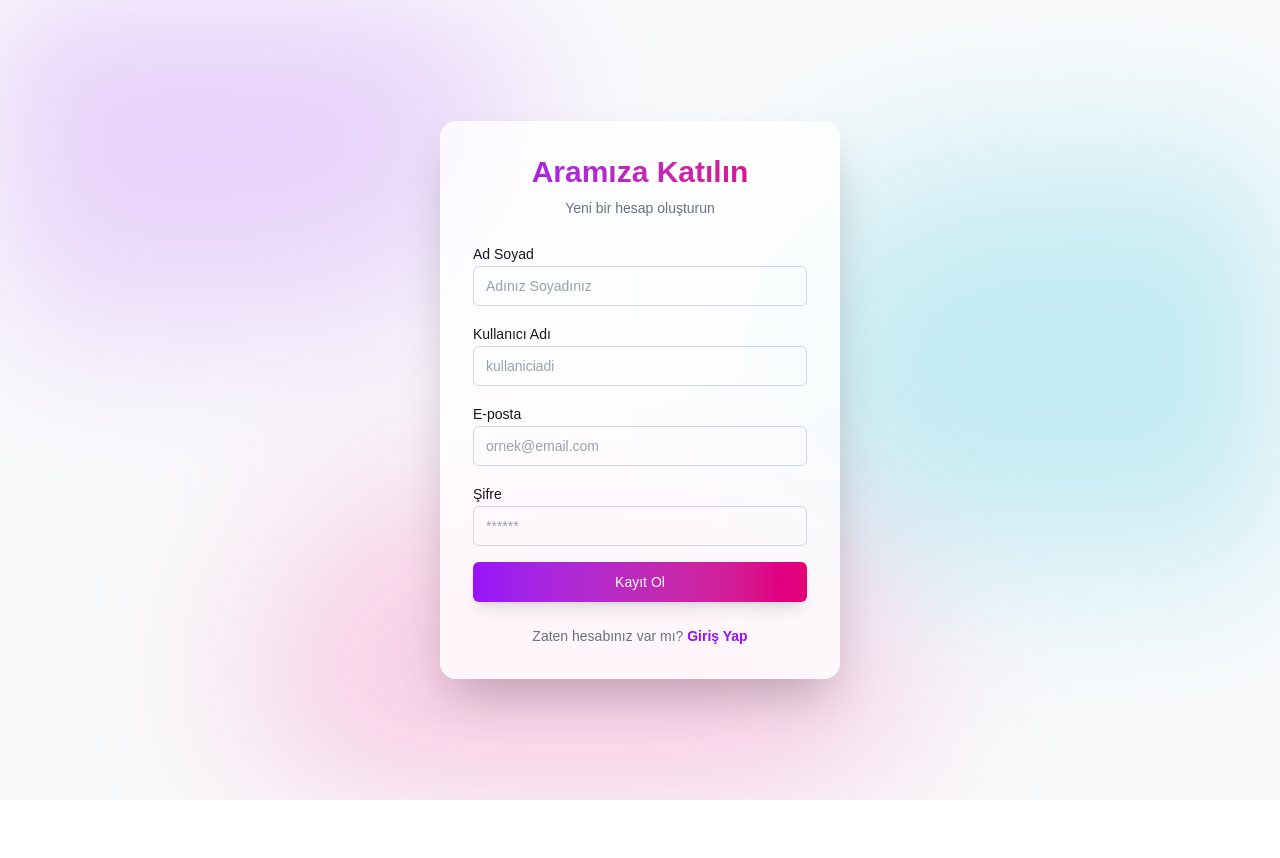
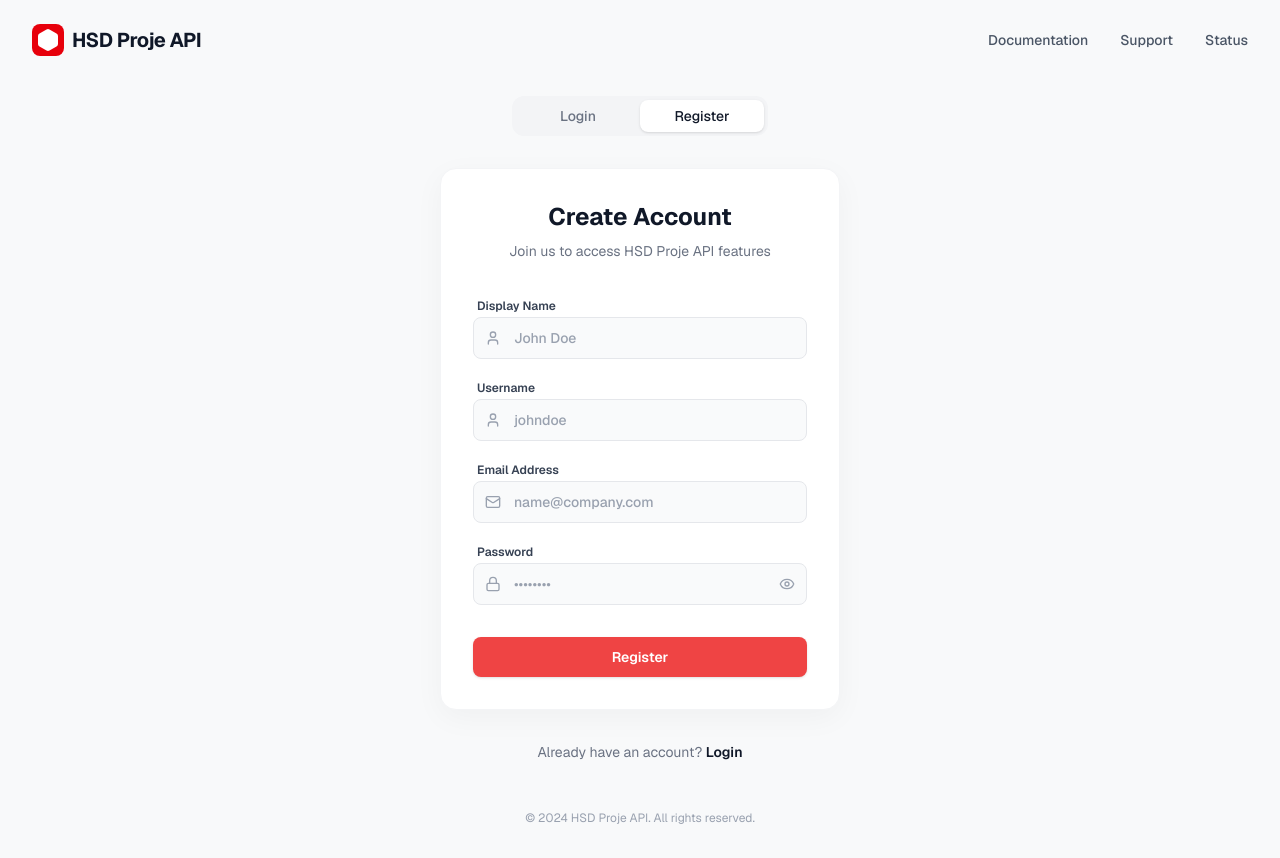
Before and after one commit to EnesMalik02/hsd-proje-front, a Next.js app: page /auth/register in a window 1280 px wide. Before the commit the page ends 800 px from the top, so only its background shows below. Built offline with nearby package versions, Linux system fonts and the light colour scheme.

Commit message:
feat: Add authentication module with dedicated layout, login, and register pages.

```diff
--- a/src/app/auth/layout.tsx
+++ b/src/app/auth/layout.tsx
@@ -1,22 +1,37 @@
+import Link from "next/link";
+import { Hexagon } from "lucide-react";
+
 export default function AuthLayout({
     children,
 }: {
     children: React.ReactNode;
 }) {
     return (
-        <div className="min-h-screen w-full flex items-center justify-center bg-gray-50 dark:bg-neutral-900 overflow-hidden relative">
-            {/* Background Gradients */}
-            <div className="absolute top-0 left-0 w-full h-full overflow-hidden blur-3xl opacity-30 pointer-events-none">
-                <div className="absolute top-[-10%] left-[-10%] w-[50%] h-[50%] bg-purple-500 rounded-full mix-blend-multiply filter blur-3xl animate-pulse"></div>
-                <div className="absolute top-[20%] right-[-10%] w-[50%] h-[50%] bg-cyan-500 rounded-full mix-blend-multiply filter blur-3xl animate-pulse" style={{ animationDelay: "2s" }}></div>
-                <div className="absolute bottom-[-10%] left-[20%] w-[50%] h-[50%] bg-pink-500 rounded-full mix-blend-multiply filter blur-3xl animate-pulse" style={{ animationDelay: "4s" }}></div>
-            </div>
+        <div className="min-h-screen w-full flex flex-col bg-[#f8f9fa] text-gray-900 font-sans">
+            {/* Navbar */}
+            <header className="w-full px-8 py-6 flex items-center justify-between">
+                <div className="flex items-center gap-2">
+                    <div className="bg-red-600 p-1 rounded-lg">
+                        <Hexagon className="w-6 h-6 text-white fill-current" />
+                    </div>
+                    <span className="text-xl font-bold tracking-tight">HSD Proje API</span>
+                </div>
+                <nav className="hidden md:flex items-center gap-8 text-sm font-medium text-gray-600">
+                    <Link href="#" className="hover:text-gray-900 transition-colors">Documentation</Link>
+                    <Link href="#" className="hover:text-gray-900 transition-colors">Support</Link>
+                    <Link href="#" className="hover:text-gray-900 transition-colors">Status</Link>
+                </nav>
+            </header>
 
-            <div className="z-10 w-full max-w-md p-6">
-                <div className="bg-white/80 dark:bg-black/40 backdrop-blur-xl border border-white/20 dark:border-white/10 shadow-2xl rounded-2xl p-8">
-                    {children}
-                </div>
-            </div>
+            {/* Main Content */}
+            <main className="flex-1 flex flex-col items-center justify-center p-4">
+                {children}
+            </main>
+
+            {/* Footer */}
+            <footer className="py-8 text-center text-xs text-gray-400">
+                © 2024 HSD Proje API. All rights reserved.
+            </footer>
         </div>
     );
 }
--- a/src/app/auth/login/page.tsx
+++ b/src/app/auth/login/page.tsx
@@ -4,13 +4,16 @@ import { useState } from "react";
 import { useRouter } from "next/navigation";
 import Link from "next/link";
 import { authApi, ApiError } from "@/lib/api";
+import { Mail, Lock, Eye, EyeOff } from "lucide-react";
 
 export default function LoginPage() {
     const router = useRouter();
     const [loading, setLoading] = useState(false);
     const [error, setError] = useState<string | null>(null);
+    const [showPassword, setShowPassword] = useState(false);
+
     const [formData, setFormData] = useState({
-        identifier: "",
+        email: "",
         password: "",
     });
 
@@ -21,10 +24,9 @@ export default function LoginPage() {
 
         try {
             await authApi.login(formData);
-            router.push("/"); // Redirect to dashboard/home after login
-        } catch (err: unknown) {
+            router.push("/");
+        } catch (err: any) {
             if (err instanceof ApiError) {
-                // Try to read validation error message if available
                 const detail = err.data?.detail;
                 if (Array.isArray(detail)) {
                     setError(detail.map(d => d.msg).join(", "));
@@ -42,66 +44,91 @@ export default function LoginPage() {
     };
 
     return (
-        <div className="space-y-6">
-            <div className="text-center">
-                <h1 className="text-3xl font-bold bg-gradient-to-r from-purple-600 to-pink-600 bg-clip-text text-transparent">
-                    Hoş Geldiniz
-                </h1>
-                <p className="text-sm text-gray-500 dark:text-gray-400 mt-2">
-                    Hesabınıza giriş yapın
-                </p>
+        <div className="w-full max-w-[400px] flex flex-col items-center">
+            {/* Toggle Tabs */}
+            <div className="flex bg-gray-100 p-1 rounded-xl mb-8 w-64">
+                <div className="flex-1 py-1.5 text-center text-sm font-medium text-gray-900 bg-white rounded-lg shadow-sm">
+                    Login
+                </div>
+                <Link href="/auth/register" className="flex-1 py-1.5 text-center text-sm font-medium text-gray-500 rounded-lg transition-colors hover:text-gray-900">
+                    Register
+                </Link>
+            </div>
+
+            <div className="w-full bg-white rounded-2xl shadow-[0_8px_30px_rgb(0,0,0,0.04)] p-8 border border-gray-100">
+                <div className="text-center mb-8">
+                    <h1 className="text-2xl font-bold text-gray-900">Welcome Back</h1>
+                    <p className="text-sm text-gray-500 mt-2">Join us to access HSD Proje API features</p>
                 </div>
 
                 <form onSubmit={handleSubmit} className="space-y-4">
                     {error && (
-                    <div className="p-3 text-sm text-red-500 bg-red-50 dark:bg-red-900/20 border border-red-200 dark:border-red-800 rounded-lg">
+                        <div className="p-3 text-sm text-red-500 bg-red-50 border border-red-100 rounded-lg">
                             {error}
                         </div>
                     )}
 
-                <div className="space-y-2">
-                    <label className="text-sm font-medium leading-none peer-disabled:cursor-not-allowed peer-disabled:opacity-70" htmlFor="email">
-                        E-posta veya Kullanıcı Adı
+                    <div className="space-y-1.5">
+                        <label className="text-xs font-semibold text-gray-700 ml-1" htmlFor="email">
+                            Email Address
                         </label>
+                        <div className="relative">
+                            <div className="absolute inset-y-0 left-0 pl-3 flex items-center pointer-events-none">
+                                <Mail className="h-4 w-4 text-gray-400" />
+                            </div>
                             <input
-                        className="flex h-10 w-full rounded-md border border-gray-300 dark:border-gray-700 bg-transparent px-3 py-2 text-sm placeholder:text-gray-400 focus:outline-none focus:ring-2 focus:ring-purple-500 focus:border-transparent disabled:cursor-not-allowed disabled:opacity-50 transition-all"
                                 id="email"
-                        type="text"
-                        placeholder="E-posta veya kullanıcı adı"
+                                type="email"
                                 required
-                        value={formData.identifier}
-                        onChange={(e) => setFormData({ ...formData, identifier: e.target.value })}
+                                className="block w-full pl-10 pr-3 py-2.5 border border-gray-200 rounded-lg text-sm bg-gray-50 placeholder-gray-400 focus:outline-none focus:border-red-500 focus:ring-1 focus:ring-red-500 transition-all font-medium text-gray-900"
+                                placeholder="name@company.com"
+                                value={formData.email}
+                                onChange={(e) => setFormData({ ...formData, email: e.target.value })}
                             />
                         </div>
+                    </div>
 
-                <div className="space-y-2">
-                    <label className="text-sm font-medium leading-none peer-disabled:cursor-not-allowed peer-disabled:opacity-70" htmlFor="password">
-                        Şifre
+                    <div className="space-y-1.5">
+                        <label className="text-xs font-semibold text-gray-700 ml-1" htmlFor="password">
+                            Password
                         </label>
+                        <div className="relative">
+                            <div className="absolute inset-y-0 left-0 pl-3 flex items-center pointer-events-none">
+                                <Lock className="h-4 w-4 text-gray-400" />
+                            </div>
                             <input
-                        className="flex h-10 w-full rounded-md border border-gray-300 dark:border-gray-700 bg-transparent px-3 py-2 text-sm placeholder:text-gray-400 focus:outline-none focus:ring-2 focus:ring-purple-500 focus:border-transparent disabled:cursor-not-allowed disabled:opacity-50 transition-all"
                                 id="password"
-                        type="password"
-                        placeholder="******"
+                                type={showPassword ? "text" : "password"}
                                 required
+                                className="block w-full pl-10 pr-10 py-2.5 border border-gray-200 rounded-lg text-sm bg-gray-50 placeholder-gray-400 focus:outline-none focus:border-red-500 focus:ring-1 focus:ring-red-500 transition-all font-medium text-gray-900"
+                                placeholder="••••••••"
                                 value={formData.password}
                                 onChange={(e) => setFormData({ ...formData, password: e.target.value })}
                             />
+                            <button
+                                type="button"
+                                onClick={() => setShowPassword(!showPassword)}
+                                className="absolute inset-y-0 right-0 pr-3 flex items-center text-gray-400 hover:text-gray-600 cursor-pointer"
+                            >
+                                {showPassword ? <EyeOff className="h-4 w-4" /> : <Eye className="h-4 w-4" />}
+                            </button>
+                        </div>
                     </div>
 
                     <button
-                    className="w-full inline-flex items-center justify-center rounded-md text-sm font-medium ring-offset-background transition-colors focus-visible:outline-none focus-visible:ring-2 focus-visible:ring-ring focus-visible:ring-offset-2 disabled:pointer-events-none disabled:opacity-50 bg-gradient-to-r from-purple-600 to-pink-600 hover:from-purple-700 hover:to-pink-700 text-white h-10 py-2 shadow-lg hover:shadow-xl transform hover:-translate-y-0.5 transition-all duration-200"
                         type="submit"
                         disabled={loading}
+                        className="w-full bg-[#ef4444] hover:bg-red-600 text-white font-semibold py-2.5 rounded-lg transition-colors shadow-sm mt-4 text-sm"
                     >
-                    {loading ? "Giriş yapılıyor..." : "Giriş Yap"}
+                        {loading ? "Logging in..." : "Login"}
                     </button>
                 </form>
+            </div>
 
-            <div className="text-center text-sm">
-                <span className="text-gray-500 dark:text-gray-400">Hesabınız yok mu? </span>
-                <Link href="/auth/register" className="font-semibold text-purple-600 hover:text-purple-500 dark:text-purple-400">
-                    Kayıt Ol
+            <div className="mt-8 text-sm text-gray-500">
+                Don't have an account?{" "}
+                <Link href="/auth/register" className="font-semibold text-gray-900 hover:text-red-600 transition-colors">
+                    Register
                 </Link>
             </div>
         </div>
--- a/src/app/auth/register/page.tsx
+++ b/src/app/auth/register/page.tsx
@@ -4,11 +4,14 @@ import { useState } from "react";
 import { useRouter } from "next/navigation";
 import Link from "next/link";
 import { authApi, ApiError } from "@/lib/api";
+import { User, Mail, Lock, Eye, EyeOff } from "lucide-react";
 
 export default function RegisterPage() {
     const router = useRouter();
     const [loading, setLoading] = useState(false);
     const [error, setError] = useState<string | null>(null);
+    const [showPassword, setShowPassword] = useState(false);
+
     const [formData, setFormData] = useState({
         email: "",
         username: "",
@@ -23,10 +26,9 @@ export default function RegisterPage() {
 
         try {
             await authApi.register(formData);
-            router.push("/"); // Redirect to dashboard/home after register
-        } catch (err: unknown) {
+            router.push("/");
+        } catch (err: any) {
             if (err instanceof ApiError) {
-                // Try to read validation error message if available
                 const detail = err.data?.detail;
                 if (Array.isArray(detail)) {
                     setError(detail.map(d => d.msg).join(", "));
@@ -44,97 +46,132 @@ export default function RegisterPage() {
     };
 
     return (
-        <div className="space-y-6">
-            <div className="text-center">
-                <h1 className="text-3xl font-bold bg-gradient-to-r from-purple-600 to-pink-600 bg-clip-text text-transparent">
-                    Aramıza Katılın
-                </h1>
-                <p className="text-sm text-gray-500 dark:text-gray-400 mt-2">
-                    Yeni bir hesap oluşturun
-                </p>
+        <div className="w-full max-w-[400px] flex flex-col items-center">
+            {/* Toggle Tabs */}
+            <div className="flex bg-gray-100 p-1 rounded-xl mb-8 w-64">
+                <Link href="/auth/login" className="flex-1 py-1.5 text-center text-sm font-medium text-gray-500 rounded-lg transition-colors hover:text-gray-900">
+                    Login
+                </Link>
+                <div className="flex-1 py-1.5 text-center text-sm font-medium text-gray-900 bg-white rounded-lg shadow-sm">
+                    Register
+                </div>
+            </div>
+
+            <div className="w-full bg-white rounded-2xl shadow-[0_8px_30px_rgb(0,0,0,0.04)] p-8 border border-gray-100">
+                <div className="text-center mb-8">
+                    <h1 className="text-2xl font-bold text-gray-900">Create Account</h1>
+                    <p className="text-sm text-gray-500 mt-2">Join us to access HSD Proje API features</p>
                 </div>
 
                 <form onSubmit={handleSubmit} className="space-y-4">
                     {error && (
-                    <div className="p-3 text-sm text-red-500 bg-red-50 dark:bg-red-900/20 border border-red-200 dark:border-red-800 rounded-lg">
+                        <div className="p-3 text-sm text-red-500 bg-red-50 border border-red-100 rounded-lg">
                             {error}
                         </div>
                     )}
 
-                <div className="space-y-2">
-                    <label className="text-sm font-medium leading-none peer-disabled:cursor-not-allowed peer-disabled:opacity-70" htmlFor="display_name">
-                        Ad Soyad
+                    <div className="space-y-1.5">
+                        <label className="text-xs font-semibold text-gray-700 ml-1" htmlFor="display_name">
+                            Display Name
                         </label>
+                        <div className="relative">
+                            <div className="absolute inset-y-0 left-0 pl-3 flex items-center pointer-events-none">
+                                <User className="h-4 w-4 text-gray-400" />
+                            </div>
                             <input
-                        className="flex h-10 w-full rounded-md border border-gray-300 dark:border-gray-700 bg-transparent px-3 py-2 text-sm placeholder:text-gray-400 focus:outline-none focus:ring-2 focus:ring-purple-500 focus:border-transparent disabled:cursor-not-allowed disabled:opacity-50 transition-all"
                                 id="display_name"
                                 type="text"
-                        placeholder="Adınız Soyadınız"
                                 required
+                                className="block w-full pl-10 pr-3 py-2.5 border border-gray-200 rounded-lg text-sm bg-gray-50 placeholder-gray-400 focus:outline-none focus:border-red-500 focus:ring-1 focus:ring-red-500 transition-all font-medium text-gray-900"
+                                placeholder="John Doe"
                                 value={formData.display_name}
                                 onChange={(e) => setFormData({ ...formData, display_name: e.target.value })}
                             />
                         </div>
+                    </div>
 
-                <div className="space-y-2">
-                    <label className="text-sm font-medium leading-none peer-disabled:cursor-not-allowed peer-disabled:opacity-70" htmlFor="username">
-                        Kullanıcı Adı
+                    <div className="space-y-1.5">
+                        <label className="text-xs font-semibold text-gray-700 ml-1" htmlFor="username">
+                            Username
                         </label>
+                        <div className="relative">
+                            <div className="absolute inset-y-0 left-0 pl-3 flex items-center pointer-events-none">
+                                <User className="h-4 w-4 text-gray-400" />
+                            </div>
                             <input
-                        className="flex h-10 w-full rounded-md border border-gray-300 dark:border-gray-700 bg-transparent px-3 py-2 text-sm placeholder:text-gray-400 focus:outline-none focus:ring-2 focus:ring-purple-500 focus:border-transparent disabled:cursor-not-allowed disabled:opacity-50 transition-all"
                                 id="username"
                                 type="text"
-                        placeholder="kullaniciadi"
                                 required
+                                className="block w-full pl-10 pr-3 py-2.5 border border-gray-200 rounded-lg text-sm bg-gray-50 placeholder-gray-400 focus:outline-none focus:border-red-500 focus:ring-1 focus:ring-red-500 transition-all font-medium text-gray-900"
+                                placeholder="johndoe"
                                 value={formData.username}
                                 onChange={(e) => setFormData({ ...formData, username: e.target.value })}
                             />
                         </div>
+                    </div>
 
-                <div className="space-y-2">
-                    <label className="text-sm font-medium leading-none peer-disabled:cursor-not-allowed peer-disabled:opacity-70" htmlFor="email">
-                        E-posta
+                    <div className="space-y-1.5">
+                        <label className="text-xs font-semibold text-gray-700 ml-1" htmlFor="email">
+                            Email Address
                         </label>
+                        <div className="relative">
+                            <div className="absolute inset-y-0 left-0 pl-3 flex items-center pointer-events-none">
+                                <Mail className="h-4 w-4 text-gray-400" />
+                            </div>
                             <input
-                        className="flex h-10 w-full rounded-md border border-gray-300 dark:border-gray-700 bg-transparent px-3 py-2 text-sm placeholder:text-gray-400 focus:outline-none focus:ring-2 focus:ring-purple-500 focus:border-transparent disabled:cursor-not-allowed disabled:opacity-50 transition-all"
                                 id="email"
                                 type="email"
-                        placeholder="ornek@email.com"
                                 required
+                                className="block w-full pl-10 pr-3 py-2.5 border border-gray-200 rounded-lg text-sm bg-gray-50 placeholder-gray-400 focus:outline-none focus:border-red-500 focus:ring-1 focus:ring-red-500 transition-all font-medium text-gray-900"
+                                placeholder="name@company.com"
                                 value={formData.email}
                                 onChange={(e) => setFormData({ ...formData, email: e.target.value })}
                             />
                         </div>
+                    </div>
 
-                <div className="space-y-2">
-                    <label className="text-sm font-medium leading-none peer-disabled:cursor-not-allowed peer-disabled:opacity-70" htmlFor="password">
-                        Şifre
+                    <div className="space-y-1.5">
+                        <label className="text-xs font-semibold text-gray-700 ml-1" htmlFor="password">
+                            Password
                         </label>
+                        <div className="relative">
+                            <div className="absolute inset-y-0 left-0 pl-3 flex items-center pointer-events-none">
+                                <Lock className="h-4 w-4 text-gray-400" />
+                            </div>
                             <input
-                        className="flex h-10 w-full rounded-md border border-gray-300 dark:border-gray-700 bg-transparent px-3 py-2 text-sm placeholder:text-gray-400 focus:outline-none focus:ring-2 focus:ring-purple-500 focus:border-transparent disabled:cursor-not-allowed disabled:opacity-50 transition-all"
                                 id="password"
-                        type="password"
-                        placeholder="******"
+                                type={showPassword ? "text" : "password"}
                                 required
                                 minLength={6}
+                                className="block w-full pl-10 pr-10 py-2.5 border border-gray-200 rounded-lg text-sm bg-gray-50 placeholder-gray-400 focus:outline-none focus:border-red-500 focus:ring-1 focus:ring-red-500 transition-all font-medium text-gray-900"
+                                placeholder="••••••••"
                                 value={formData.password}
                                 onChange={(e) => setFormData({ ...formData, password: e.target.value })}
                             />
+                            <button
+                                type="button"
+                                onClick={() => setShowPassword(!showPassword)}
+                                className="absolute inset-y-0 right-0 pr-3 flex items-center text-gray-400 hover:text-gray-600 cursor-pointer"
+                            >
+                                {showPassword ? <EyeOff className="h-4 w-4" /> : <Eye className="h-4 w-4" />}
+                            </button>
+                        </div>
                     </div>
 
                     <button
-                    className="w-full inline-flex items-center justify-center rounded-md text-sm font-medium ring-offset-background transition-colors focus-visible:outline-none focus-visible:ring-2 focus-visible:ring-ring focus-visible:ring-offset-2 disabled:pointer-events-none disabled:opacity-50 bg-gradient-to-r from-purple-600 to-pink-600 hover:from-purple-700 hover:to-pink-700 text-white h-10 py-2 shadow-lg hover:shadow-xl transform hover:-translate-y-0.5 transition-all duration-200"
                         type="submit"
                         disabled={loading}
+                        className="w-full bg-[#ef4444] hover:bg-red-600 text-white font-semibold py-2.5 rounded-lg transition-colors shadow-sm mt-4 text-sm"
                     >
-                    {loading ? "Kayıt olunuyor..." : "Kayıt Ol"}
+                        {loading ? "Registering..." : "Register"}
                     </button>
                 </form>
+            </div>
 
-            <div className="text-center text-sm">
-                <span className="text-gray-500 dark:text-gray-400">Zaten hesabınız var mı? </span>
-                <Link href="/auth/login" className="font-semibold text-purple-600 hover:text-purple-500 dark:text-purple-400">
-                    Giriş Yap
+            <div className="mt-8 text-sm text-gray-500">
+                Already have an account?{" "}
+                <Link href="/auth/login" className="font-semibold text-gray-900 hover:text-red-600 transition-colors">
+                    Login
                 </Link>
             </div>
         </div>
```
Lines whose indentation alone changed are shown as unchanged.
